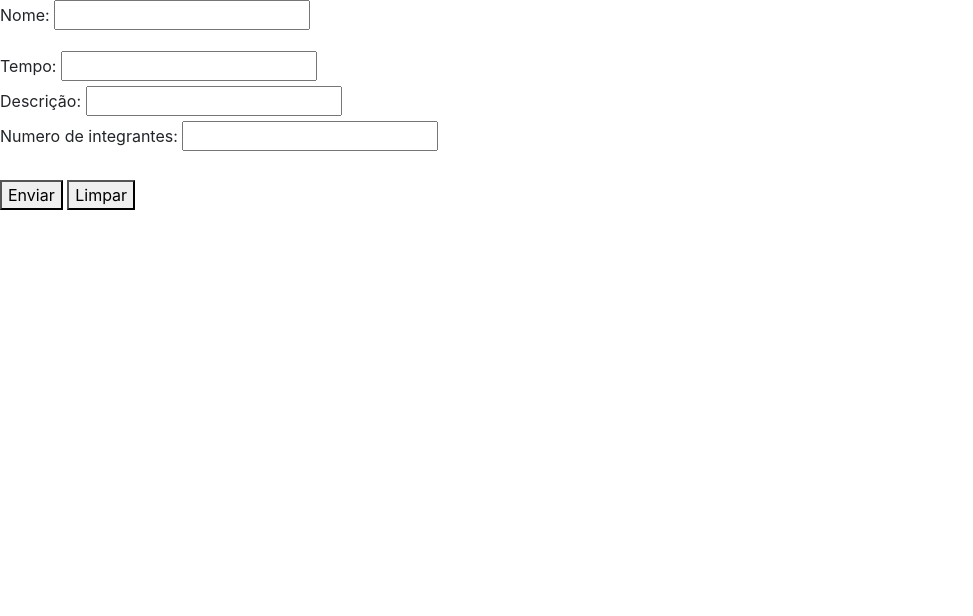
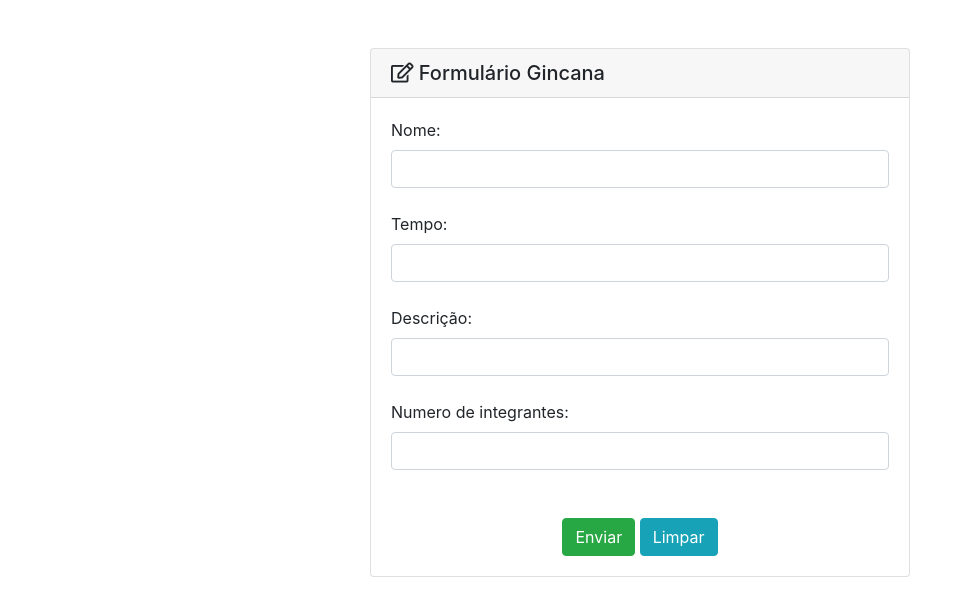
Before and after one commit to marcorozo2702/ProjetoIntegrador, a CodeIgniter app: page /Gincana_CI/index.php/prova/cadastrar in a window 1280 px wide. Shown: the top 616 px of the page, without its empty margins (0-973 px from the left). Run offline with CodeIgniter, Linux system fonts and the light colour scheme.

Commit message:
Bootstrap adicionado no formulario

```diff
--- a/application/views/FormProva.php
+++ b/application/views/FormProva.php
@@ -19,25 +19,34 @@ and open the template in the editor.
             echo $mensagem;
         }
         ?>
+        <div class="container mt-5" >
+            <div class="row">
+                <div class="col-6 offset-md-3">
+                    <div class="card">
+                        <h5 class="card-header"><i class="far fa-edit"></i> Formulário Gincana</h5>
+                        <div class="card-body">
                             <form action="" method="POST">
-            <input type="hidden" name="id" value="<?=(isset($prova)) ? $prova->nome : '';?>">
-             <div class="form-group">
-            <label for="nome"> Nome: </label>
-            <input type="text" name="nome" id="nome" value="<?=(isset($prova)) ? $prova->nome : '';?>">
+                                <input type="hidden" name="id" value="<?= (isset($prova)) ? $prova->nome : ''; ?>">
+                                <div><label for="nome"> Nome: </label><div>
+                                <input type="text" name="nome" id="nome" class="form-control" value="<?= (isset($prova)) ? $prova->nome : ''; ?>">
                                 <br>
-             </div>
-            <label for="tempo"> Tempo: </label>
-            <input type="text" name="tempo" id="tempo" value="<?=(isset($prova)) ? $prova->tempo : '';?>">
+                                <div><label for="tempo"> Tempo: </label></div>
+                                <input type="text" name="tempo" id="tempo" class="form-control" value="<?= (isset($prova)) ? $prova->tempo : ''; ?>">
                                 <br>
-            <label for="descricao"> Descrição: </label>
-            <input type="text" name="descricao" id="descricao" value="<?=(isset($prova)) ? $prova->descricao : '';?>">
+                                <div><label for="descricao"> Descrição: </label></div>
+                                <input type="text" name="descricao" id="descricao" class="form-control" value="<?= (isset($prova)) ? $prova->descricao : ''; ?>">
                                 <br>
-            <label for="NIntegrantes"> Numero de integrantes: </label>
-            <input type="text" name="NIntegrantes" id="NIntegrantes" value="<?=(isset($prova)) ? $prova->NIntegrantes : '';?>">
+                                <div><label for="NIntegrantes"> Numero de integrantes: </label></div>
+                                <input type="text" name="NIntegrantes" id="NIntegrantes" class="form-control" value="<?= (isset($prova)) ? $prova->NIntegrantes : ''; ?>">
                                 <br><br>
 
-            <button type="submit">Enviar</button>
-            <button type="reset">Limpar</button>
+                                <div class="text-center"><button class="btn btn-success" type="submit">Enviar</button>
+                                <button class="btn btn-info" type="reset">Limpar</button></div>
                             </form>
+                        </div>
+                    </div>
+                </div>
+            </div>
+        </div>
     </body>
 </html>
```
Lines whose indentation alone changed are shown as unchanged.
